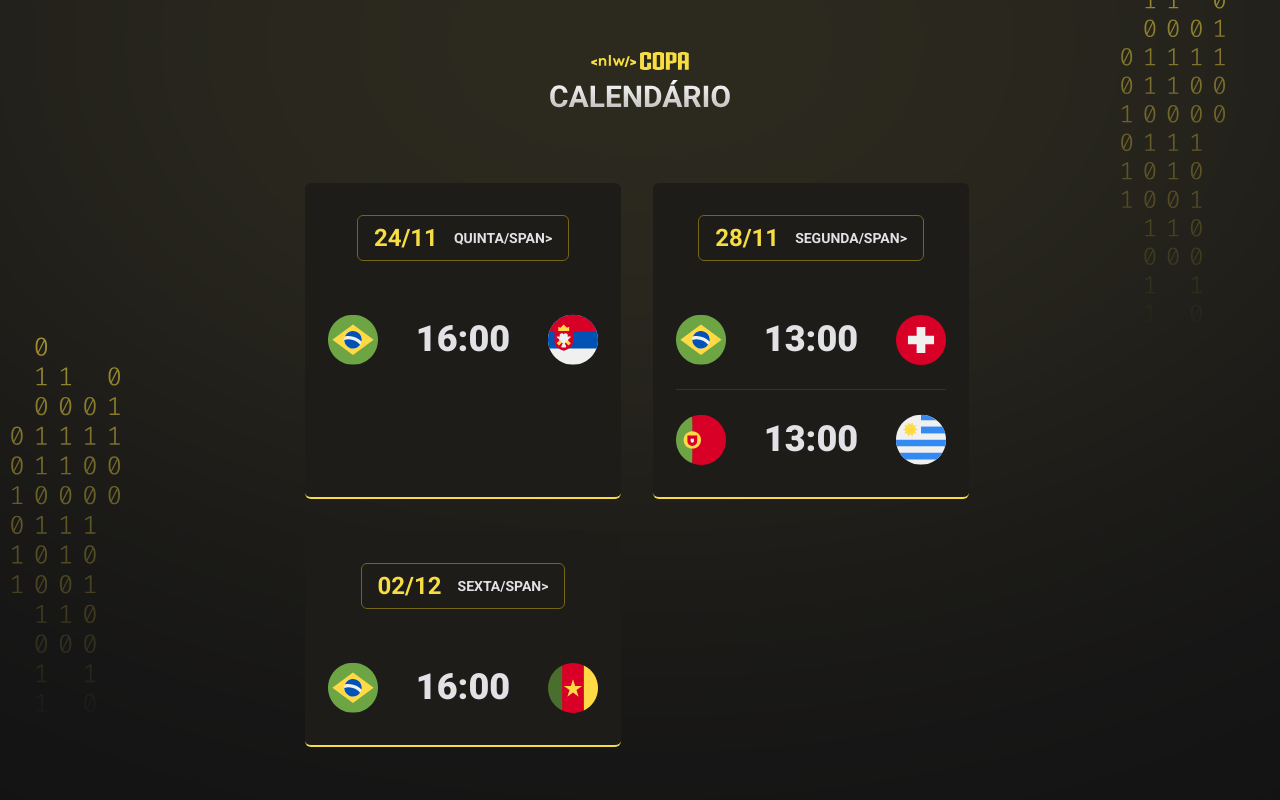
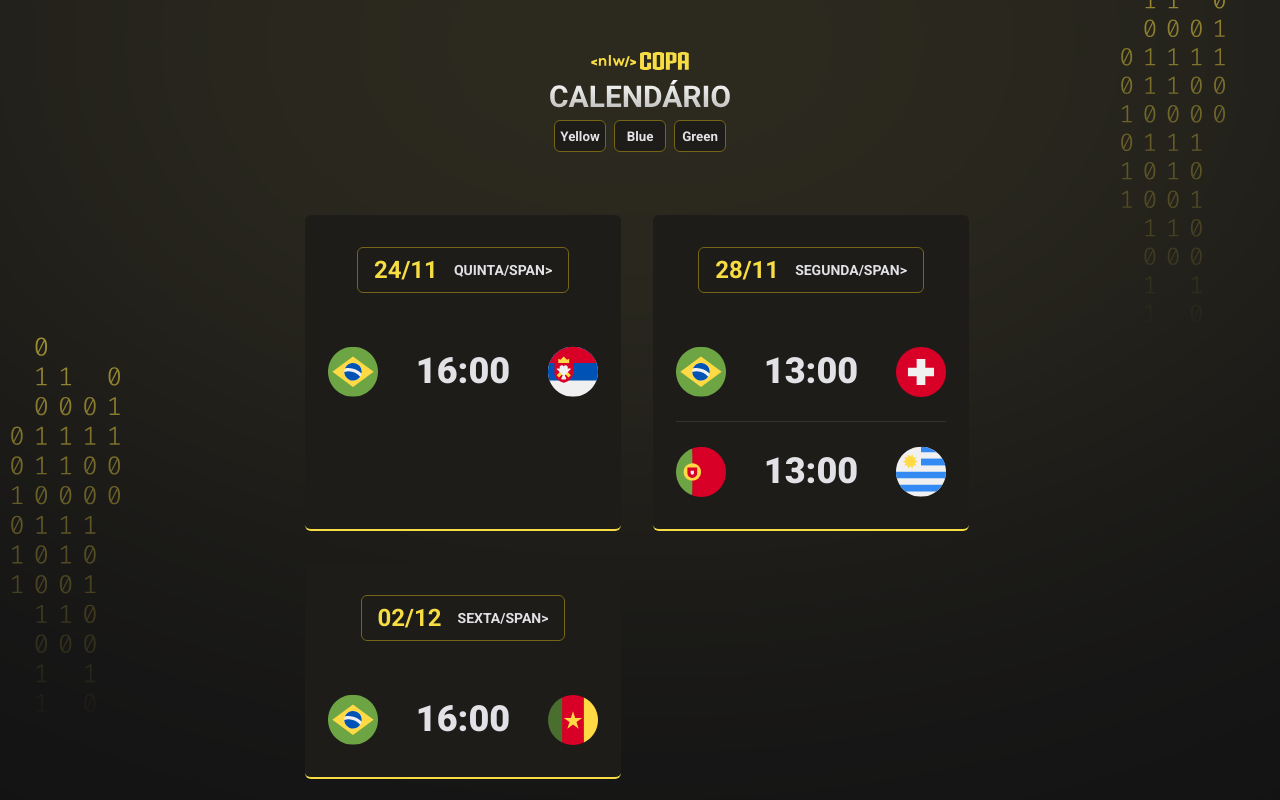
Before and after one commit to hinale/nlw-explorer-copa, a plain HTML site: page index.html in a window 1280 px wide. Drawn offline with Linux system fonts and the light colour scheme.

Commit message:
add function for change colors

```diff
--- a/index.html
+++ b/index.html
@@ -15,11 +15,16 @@
     <link href="https://fonts.googleapis.com/css2?family=Roboto:wght@700;900&display=swap" rel="stylesheet">
   </head>
 
-  <body class="">
+  <body>
 
     <div id="app">
       <header>
         <img src="./assets/logo.svg" alt="Texto em amarelo escrito nlw Copa">
+        <div class="bg-color">
+          <button id="yellow" onclick="changeColorYellow()">Yellow</button>
+          <button id="blue" onclick="changeColorBlue()">Blue</button>
+          <button id="green" onclick="changeColorGreen()">Green</button>
+        </div>
       </header>
       <main id="cards"></main>
     </div>
--- a/main.js
+++ b/main.js
@@ -22,6 +22,26 @@ function createCard(date, day, games){
   `
 }
 
+function removeColor() {
+  document.body.classList.remove("yellow")
+  document.body.classList.remove("blue")
+  document.body.classList.remove("green")
+}
+
+function changeColorYellow() {
+  removeColor()
+  document.body.classList.add("yellow")
+}
+
+function changeColorBlue() {
+  removeColor()
+  document.body.classList.add("blue")
+}
+
+function changeColorGreen() {
+  removeColor()
+  document.body.classList.add("green")
+}
 
 document.querySelector('#cards').innerHTML =
   createCard('24/11', 'quinta', createGame('brazil', '16:00','serbia')) +
--- a/style.css
+++ b/style.css
@@ -5,6 +5,13 @@
 }
 
 :root {
+  --card-title-boder-color: #746615;
+  --card-color-primary: #f7dd43;
+  --card-bg-color: #1d1c19;
+  --bg: url(./assets/bg-yellow.svg);
+}
+
+body.yellow {
   --card-title-boder-color: #746615;
   --card-color-primary: #f7dd43;
   --card-bg-color: #1d1c19;
@@ -39,6 +46,7 @@ body {
 
 body * {
   font-family: "Roboto", sans-serif;
+  cursor: default;
 }
 
 #app {
@@ -52,10 +60,48 @@ header {
   text-align: center;
 }
 
+.bg-color {
+  display: flex;
+  flex-direction: row;
+  justify-content: center;
+  gap: 8px;
+}
+
+.bg-color button {
+  height: 32px;
+  width: 52px;
+  border-radius: 6px;
+
+  background-color: var(--card-bg-color);
+  color: #e1e1e6;
+  border: 1px solid var(--card-title-boder-color);
+
+  cursor: pointer;
+}
+
+.bg-color #yellow:hover {
+  background-color: #1d1c19;
+  color: #f7dd43;
+  border: 1px solid #746615;
+}
+
+.bg-color #blue:hover {
+  background-color: #202024;
+  color: #338af3;
+  border: 1px solid #338af3;
+}
+
+.bg-color #green:hover {
+  background-color: #1a1f1b;
+  color: #047c3f;
+  border: 1px solid #047c3f;
+}
+
 #cards {
   display: flex;
   flex-direction: column;
   gap: 32px;
+  padding-bottom: 14px;
 }
 
 .card {
```
Also changed, not shown: 1 other file.
